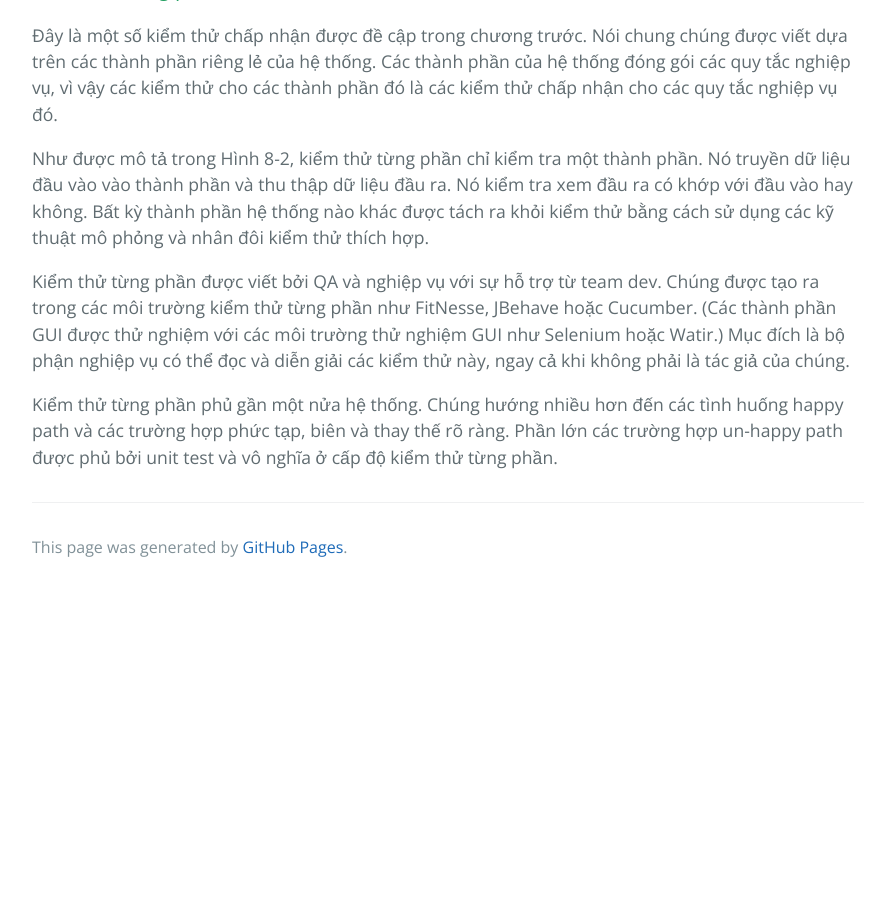
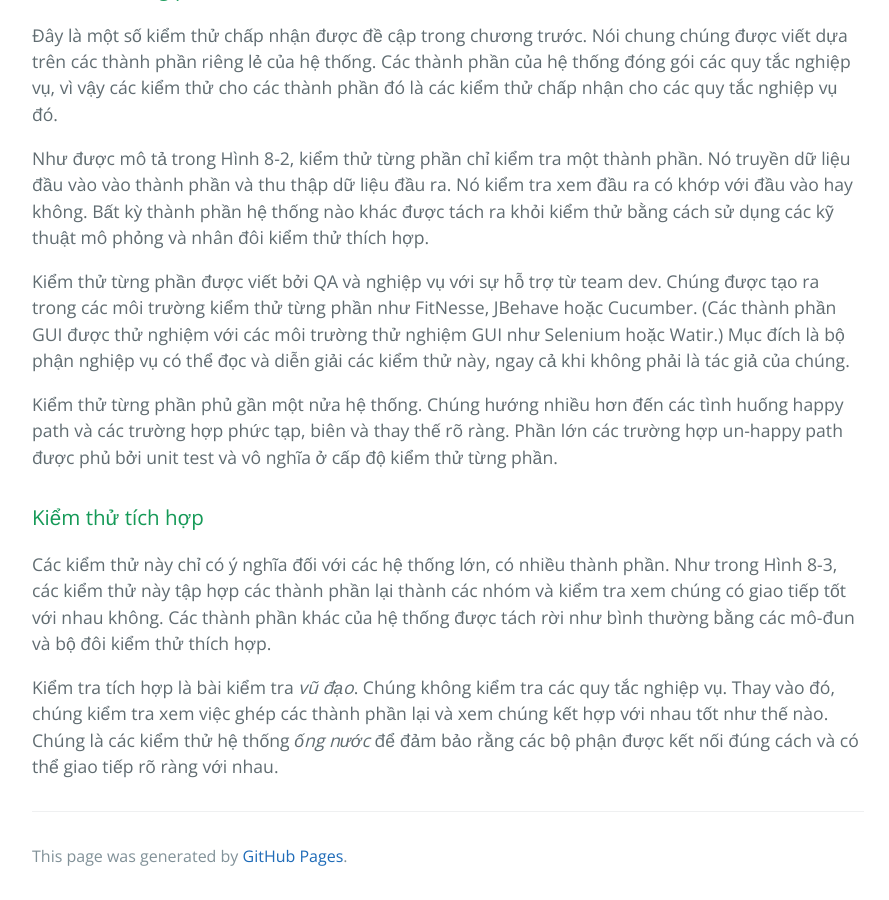
Before and after one commit to HaiBV/haibv.github.io, a Jekyll site: the page built from clean-coder/chapter-8-testing-strategies.md, in a window 1280 px wide and 900 px high, scrolled down 2104 px. Shown: the whole window, without its empty margins (192-1081 px from the left). Built offline with Jekyll 4.4.1, drawn with Linux system fonts in a browser that asks for light colours; our own code applies the rules of GitHub Pages for plain Markdown files; before the commit the page ends 2695 px from its top, so only the background shows below that.

Commit message:
Book - The Clean Coder - Chapter 8 - Testing Strategies

```diff
--- a/clean-coder/chapter-8-testing-strategies.md
+++ b/clean-coder/chapter-8-testing-strategies.md
@@ -45,3 +45,9 @@ Như được mô tả trong Hình 8-2, kiểm thử từng phần chỉ kiểm
 Kiểm thử từng phần được viết bởi QA và nghiệp vụ với sự hỗ trợ từ team dev. Chúng được tạo ra trong các môi trường kiểm thử từng phần như FitNesse, JBehave hoặc Cucumber. (Các thành phần GUI được thử nghiệm với các môi trường thử nghiệm GUI như Selenium hoặc Watir.) Mục đích là bộ phận nghiệp vụ có thể đọc và diễn giải các kiểm thử này, ngay cả khi không phải là tác giả của chúng.
 
 Kiểm thử từng phần phủ gần một nửa hệ thống. Chúng hướng nhiều hơn đến các tình huống happy path và các trường hợp phức tạp, biên và thay thế rõ ràng. Phần lớn các trường hợp un-happy path được phủ bởi unit test và vô nghĩa ở cấp độ kiểm thử từng phần.
+
+### Kiểm thử tích hợp
+
+Các kiểm thử này chỉ có ý nghĩa đối với các hệ thống lớn, có nhiều thành phần. Như trong Hình 8-3, các kiểm thử này tập hợp các thành phần lại thành các nhóm và kiểm tra xem chúng có giao tiếp tốt với nhau không. Các thành phần khác của hệ thống được tách rời như bình thường bằng các mô-đun và bộ đôi kiểm thử thích hợp.
+
+Kiểm tra tích hợp là bài kiểm tra _vũ đạo_. Chúng không kiểm tra các quy tắc nghiệp vụ. Thay vào đó, chúng kiểm tra xem việc ghép các thành phần lại và xem chúng kết hợp với nhau tốt như thế nào. Chúng là các kiểm thử hệ thống _ống nước_ để đảm bảo rằng các bộ phận được kết nối đúng cách và có thể giao tiếp rõ ràng với nhau.
```
